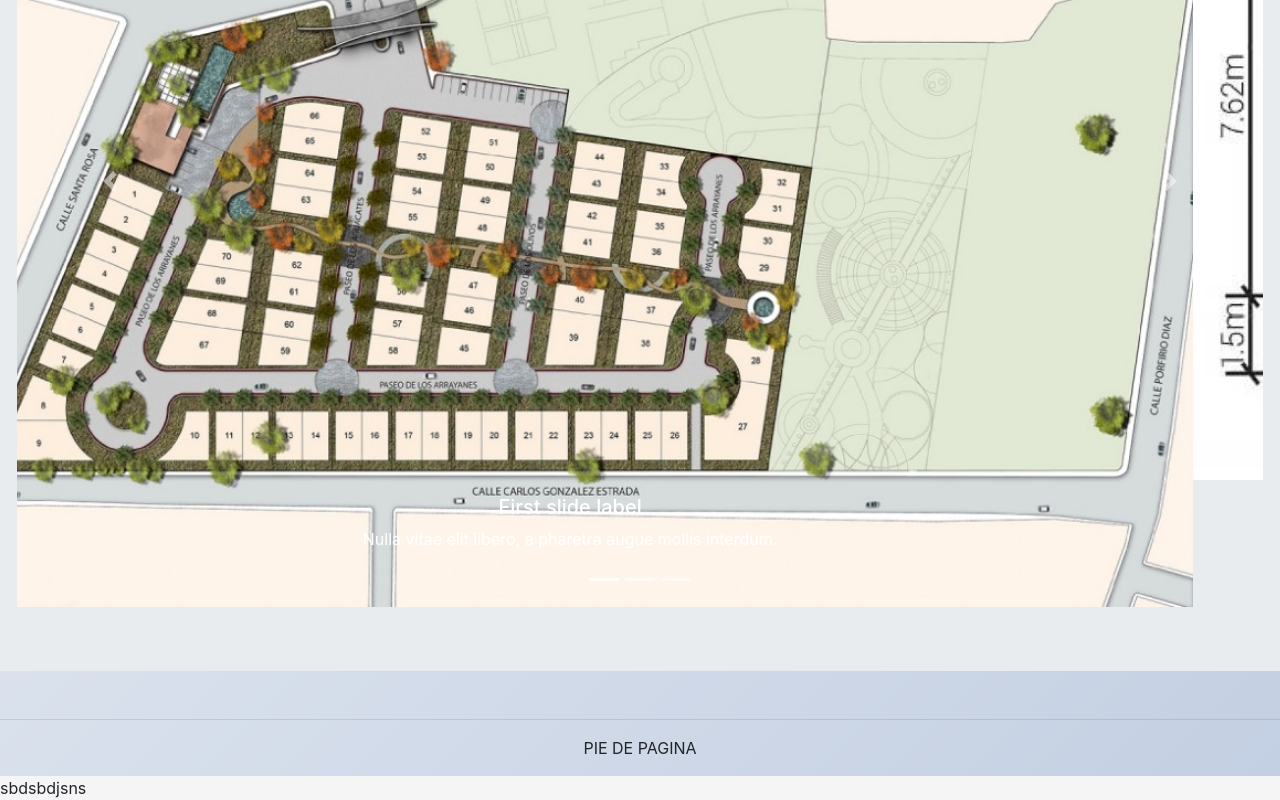
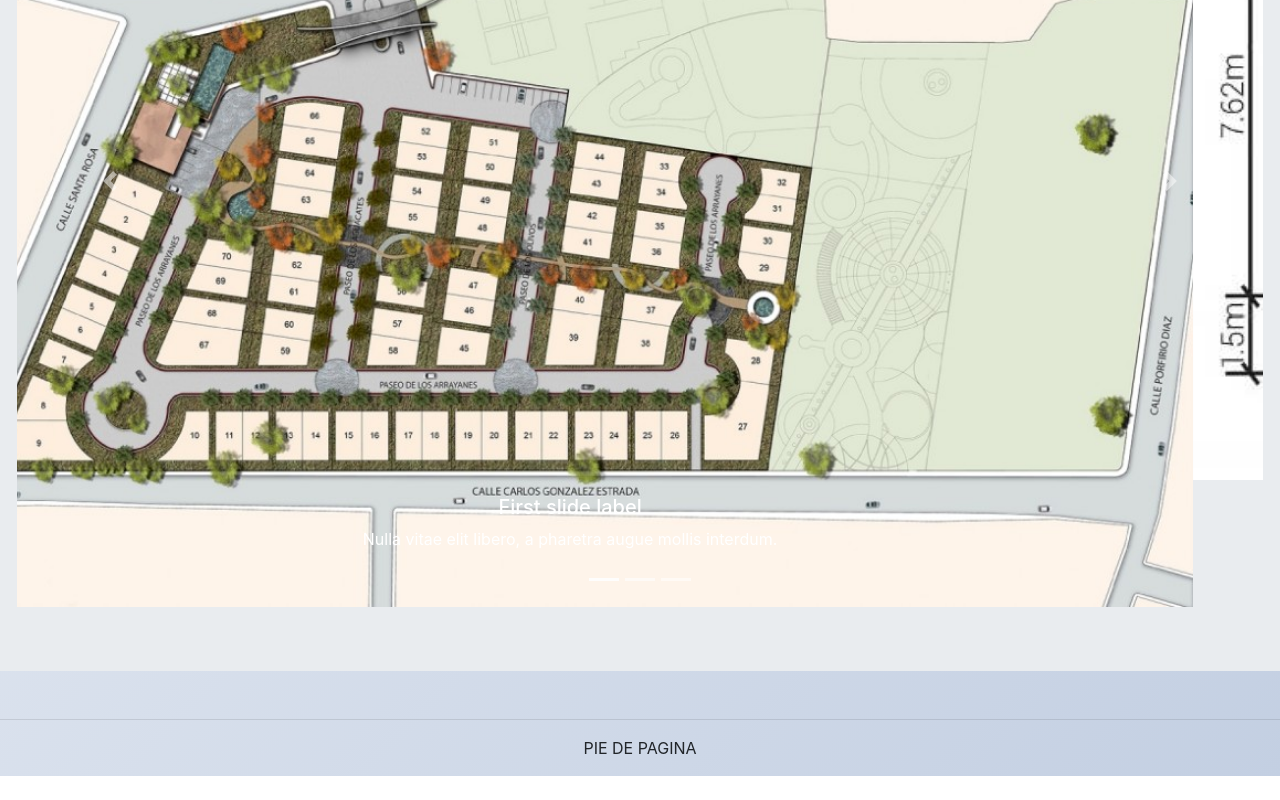
Before and after one commit to JorgeCambrano/pruebasmart, a React (Create React App) app: page / in a window 1280 px wide. Shown: the part 969-1769 px from the top of the page. After the commit the page ends 1745 px from the top, so only its background shows below. Built offline with nearby package versions, Linux system fonts and the light colour scheme.

Commit message:
Elimino cambios no servibles

```diff
--- a/src/App.js
+++ b/src/App.js
@@ -9,7 +9,7 @@ class App extends Component {
 
     <div className="App">
       <Header/>
-      <div className="home-fondo"> sbdsbdjsns </div>
+
 
     </div>
 
--- a/src/index.css
+++ b/src/index.css
@@ -1,5 +1,4 @@
 body {
-
   margin: 0;
   padding: 0;
   background-image: linear-gradient(135deg, #f5f7fa 0%, #c3cfe2 100%);
```
Also changed, not shown: src/components/Inicio/dsds.js (deleted), 1 other file (tests, documents, lock files or other folders).
